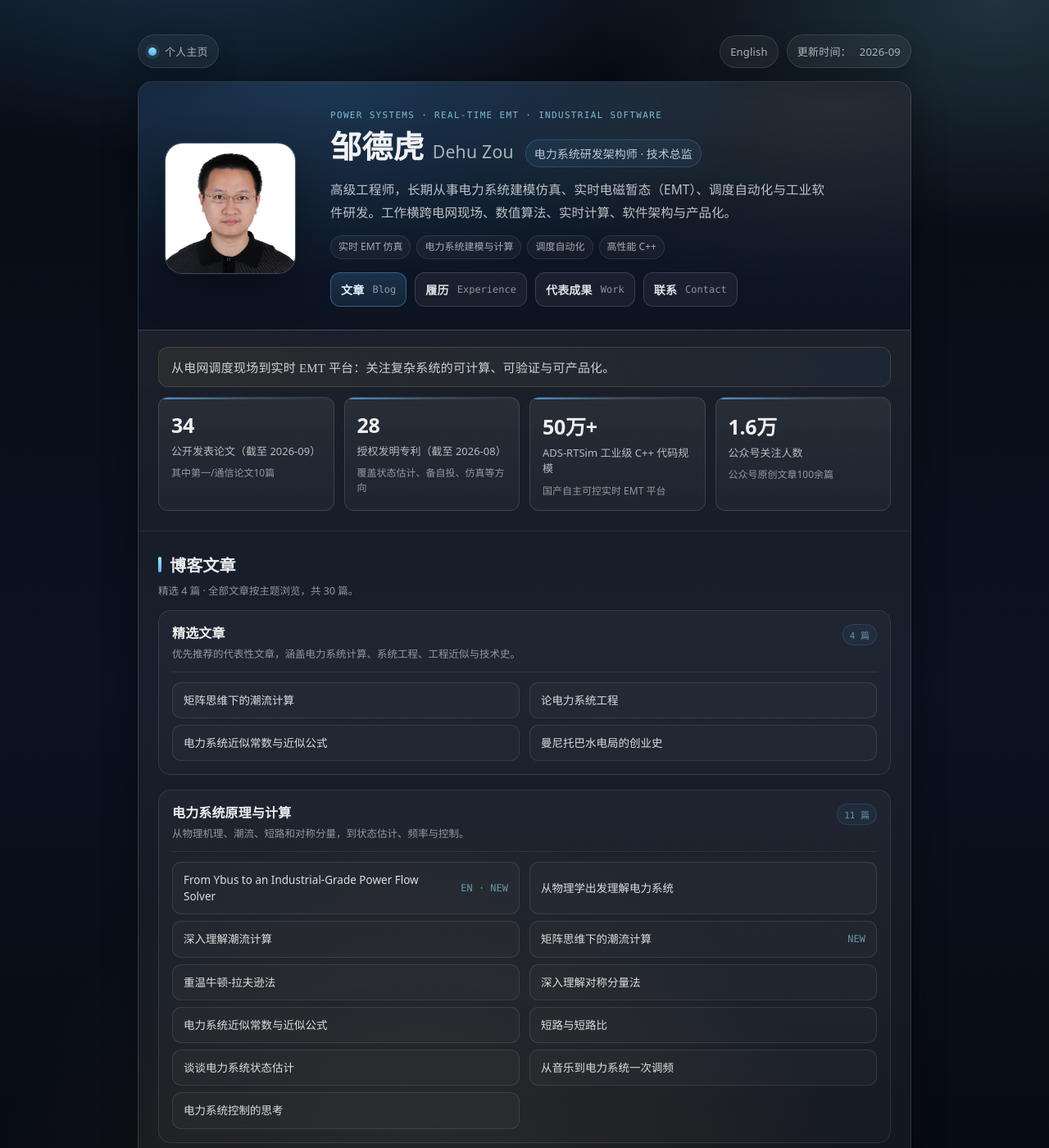
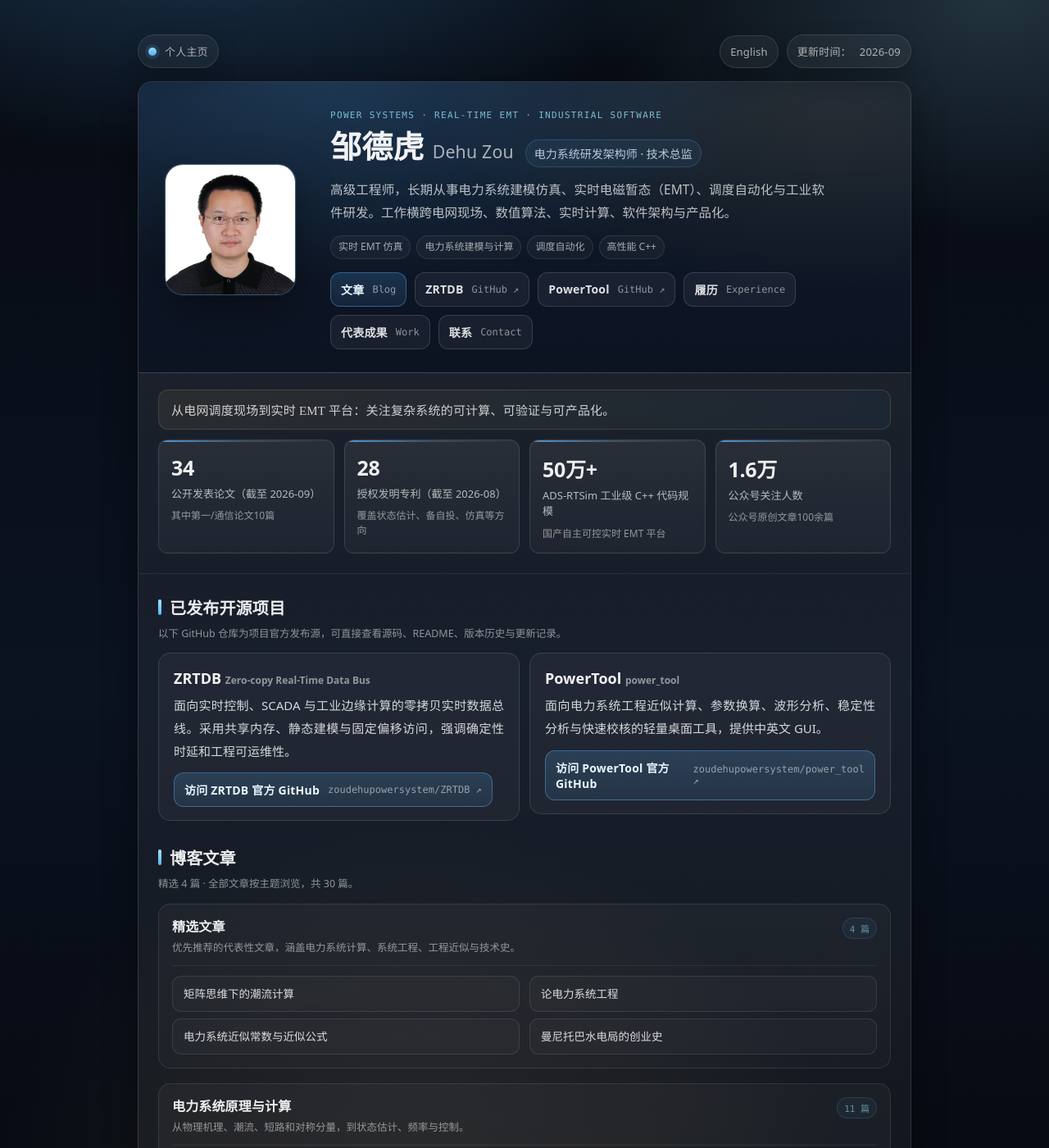
Before and after one commit to zoudehupowersystem/zoudehupowersystem.github.io, a Jekyll site: the page index.html, which Jekyll copies as it is, in a window 1280 px wide and 1400 px high. Shown: the whole window at 82% size. Built offline with Jekyll 4.4.1, drawn with Linux system fonts in a browser that asks for light colours; some of the changed text lies outside the part shown.

Commit message:
Feature ZRTDB and PowerTool on homepages

```diff
--- a/index.html
+++ b/index.html
@@ -4,8 +4,8 @@
 <head>
   <meta charset="UTF-8" />
   <meta name="viewport" content="width=device-width, initial-scale=1.0" />
-  <title>邹德虎（Dehu Zou）｜电力系统仿真、调度自动化与工业软件研发</title>
-  <meta name="description" content="邹德虎（Dehu Zou），高级工程师、电力系统研发架构师。长期从事电力系统建模仿真、实时电磁暂态仿真（EMT）、电网调度自动化与工业软件研发，ADS-RTSim 实时仿真平台负责人，OPSEN 开源项目发起人。" />
+  <title>邹德虎（Dehu Zou）｜电力系统仿真、调度自动化、ZRTDB 与 PowerTool</title>
+  <meta name="description" content="邹德虎（Dehu Zou），高级工程师、电力系统研发架构师。长期从事电力系统建模仿真、实时电磁暂态仿真（EMT）、电网调度自动化与工业软件研发；公开维护 ZRTDB 零拷贝实时数据总线与 PowerTool 电力系统工程计算工具。" />
   <meta name="theme-color" content="#0B1F3A" />
   <meta name="robots" content="index,follow,max-image-preview:large,max-snippet:-1,max-video-preview:-1" />
   <link rel="me" href="https://orcid.org/0000-0002-3359-0145" />
@@ -16,13 +16,13 @@
   <link rel="alternate" hreflang="x-default" href="https://zoudehupowersystem.github.io/" />
   <meta property="og:type" content="profile" />
   <meta property="og:site_name" content="邹德虎 · Dehu Zou" />
-  <meta property="og:title" content="邹德虎（Dehu Zou）｜电力系统仿真、调度自动化与工业软件研发" />
-  <meta property="og:description" content="邹德虎（Dehu Zou），高级工程师、电力系统研发架构师。长期从事电力系统建模仿真、实时电磁暂态仿真（EMT）、电网调度自动化与工业软件研发。" />
+  <meta property="og:title" content="邹德虎（Dehu Zou）｜电力系统研发 · ZRTDB · PowerTool" />
+  <meta property="og:description" content="电力系统建模仿真、实时 EMT、调度自动化与工业软件研发；ZRTDB 与 PowerTool 官方主页入口。" />
   <meta property="og:url" content="https://zoudehupowersystem.github.io/" />
   <meta property="og:image" content="https://zoudehupowersystem.github.io/zoudehu.jpg" />
   <meta name="twitter:card" content="summary_large_image" />
-  <meta name="twitter:title" content="邹德虎（Dehu Zou）｜电力系统仿真、调度自动化与工业软件研发" />
-  <meta name="twitter:description" content="电力系统建模仿真、实时 EMT、调度自动化与工业软件研发。" />
+  <meta name="twitter:title" content="邹德虎（Dehu Zou）｜ZRTDB · PowerTool · Power Systems" />
+  <meta name="twitter:description" content="电力系统建模仿真、实时 EMT、调度自动化与工业软件研发；ZRTDB 与 PowerTool 官方 GitHub 项目。" />
   <meta name="twitter:image" content="https://zoudehupowersystem.github.io/zoudehu.jpg" />
   <script type="application/ld+json">
   {
@@ -825,6 +825,8 @@
 
             <div class="quick-actions">
               <a class="btn primary" href="blog.html"><strong>文章</strong><span class="mono">Blog</span></a>
+              <a class="btn" href="https://github.com/zoudehupowersystem/ZRTDB" target="_blank" rel="noopener noreferrer"><strong>ZRTDB</strong><span class="mono">GitHub ↗</span></a>
+              <a class="btn" href="https://github.com/zoudehupowersystem/power_tool" target="_blank" rel="noopener noreferrer"><strong>PowerTool</strong><span class="mono">GitHub ↗</span></a>
               <a class="btn" href="#experience"><strong>履历</strong><span class="mono">Experience</span></a>
               <a class="btn" href="#papers"><strong>代表成果</strong><span class="mono">Work</span></a>
               <a class="btn" href="#contact"><strong>联系</strong><span class="mono">Contact</span></a>
@@ -866,6 +868,24 @@
       </div>
 
       <div class="main">
+        <!-- OPEN SOURCE PROJECTS -->
+        <div class="section" id="opensource">
+          <h2>已发布开源项目</h2>
+          <div class="section-note">以下 GitHub 仓库为项目官方发布源，可直接查看源码、README、版本历史与更新记录。</div>
+          <div class="two-col">
+            <div class="card">
+              <h3 style="margin:0 0 8px;color:rgba(255,255,255,.94);font-size:18px;">ZRTDB <span class="mono" style="font-size:12px;color:var(--faint);">Zero-copy Real-Time Data Bus</span></h3>
+              <p style="margin:0 0 12px;">面向实时控制、SCADA 与工业边缘计算的零拷贝实时数据总线。采用共享内存、静态建模与固定偏移访问，强调确定性时延和工程可运维性。</p>
+              <a class="btn primary" href="https://github.com/zoudehupowersystem/ZRTDB" target="_blank" rel="noopener noreferrer"><strong>访问 ZRTDB 官方 GitHub</strong><span class="mono">zoudehupowersystem/ZRTDB ↗</span></a>
+            </div>
+            <div class="card">
+              <h3 style="margin:0 0 8px;color:rgba(255,255,255,.94);font-size:18px;">PowerTool <span class="mono" style="font-size:12px;color:var(--faint);">power_tool</span></h3>
+              <p style="margin:0 0 12px;">面向电力系统工程近似计算、参数换算、波形分析、稳定性分析与快速校核的轻量桌面工具，提供中英文 GUI。</p>
+              <a class="btn primary" href="https://github.com/zoudehupowersystem/power_tool" target="_blank" rel="noopener noreferrer"><strong>访问 PowerTool 官方 GitHub</strong><span class="mono">zoudehupowersystem/power_tool ↗</span></a>
+            </div>
+          </div>
+        </div>
+
         <!-- ARTICLES -->
         <div class="section" id="articles">
           <h2>博客文章</h2>
@@ -1129,6 +1149,7 @@
           <h2>行业、学术与开源服务</h2>
           <div class="card">
             <ul class="list service-list">
+              <li>公开发布并维护 <a href="https://github.com/zoudehupowersystem/ZRTDB" target="_blank" rel="noopener noreferrer"><strong>ZRTDB</strong></a>（零拷贝实时数据总线）与 <a href="https://github.com/zoudehupowersystem/power_tool" target="_blank" rel="noopener noreferrer"><strong>PowerTool</strong></a>（电力系统工程计算工具），GitHub 账号 zoudehupowersystem 为官方发布源。</li>
               <li>OPSEN 开源项目发起人与维护者（GitHub：zoudehupowersystem，2025–至今），围绕电力系统建模、仿真、分析与应用构建开源工具生态。</li>
               <li>IEEE 2025 第三届电力科学与技术国际会议（ICPST 2025）T2 分会场主席（Session Chair）。</li>
               <li>参与编写国家标准 GBT 40616-2021《村镇光伏发电站集群控制系统仿真测试技术要求》。</li>
```
Also changed, not shown: other parts of index.html (+1 -1 lines), en.html (+10 -9 lines).
